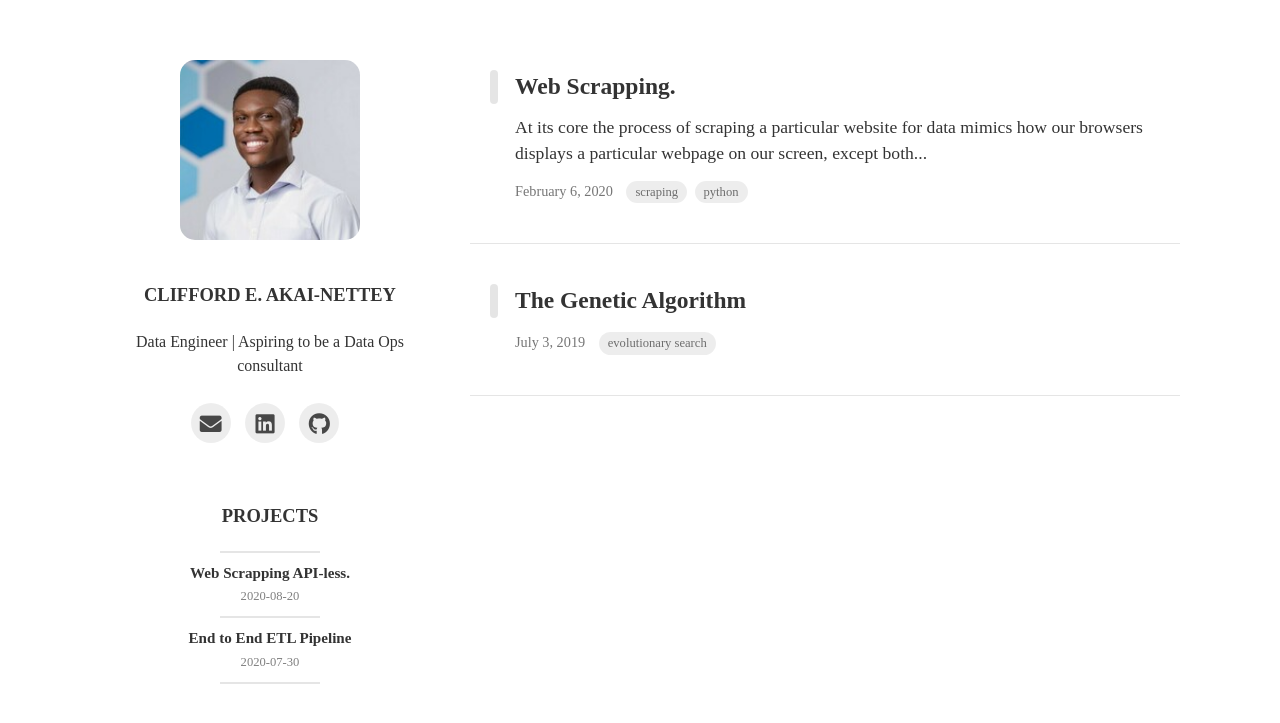
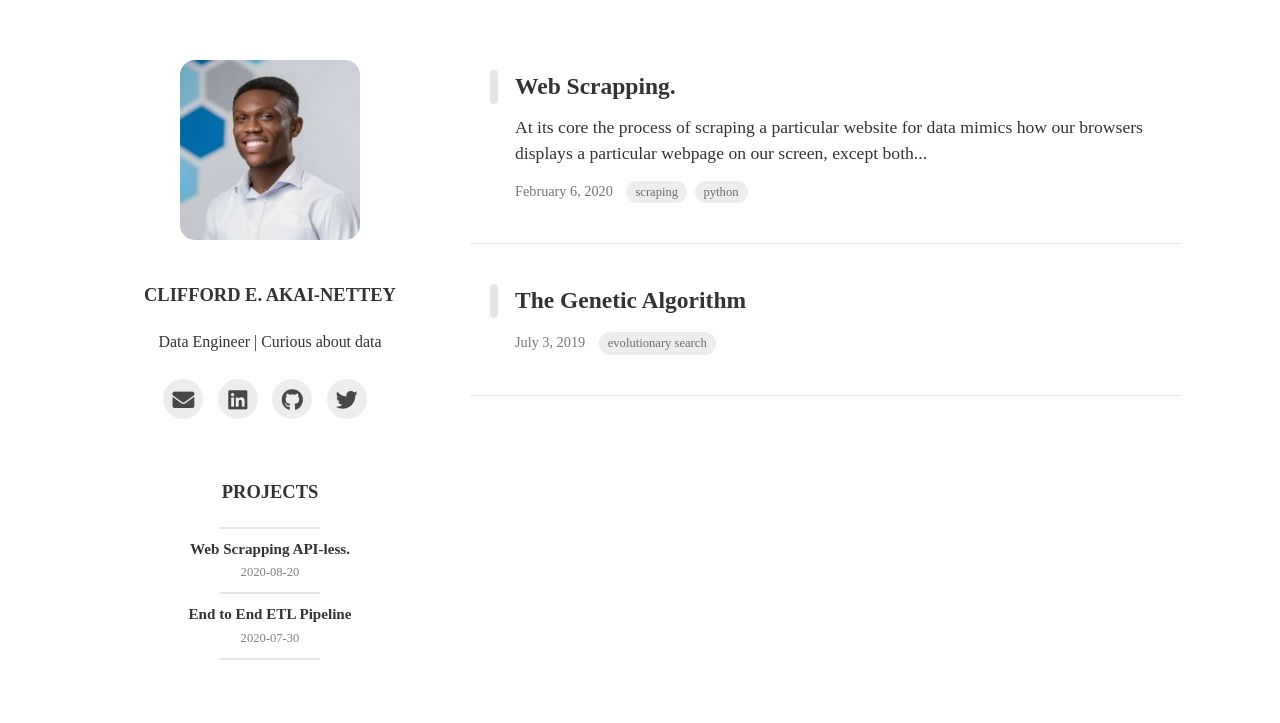
Before and after one commit to cliffordEmmanuel/cliffordEmmanuel.github.io, a Jekyll site: the page built from index.html, in a window 1280 px wide. Shown: the top 723 px of the page. Built offline with Jekyll 4.4.1, drawn with Linux system fonts in a browser that asks for light colours; nearby versions of some CDN libraries; some web fonts are replaced; the list of posts is cut into pages by our own code.

Commit message:
updating profile

```diff
--- a/_config.yml
+++ b/_config.yml
@@ -11,7 +11,7 @@ theme_settings :
   profile :
     image : assets/img/profile-pic.jpeg
     username : Clifford E. Akai-Nettey
-    description : Data Engineer | Aspiring to be a Data Ops consultant
+    description : Data Engineer | Curious about data
 
   # Icons
   icons :
@@ -21,7 +21,7 @@ theme_settings :
     gitlab:
     bitbucket:
     google_plus:
-    twitter:
+    twitter: ce_akainettey
     youtube:
     facebook:
     instagram:
```
